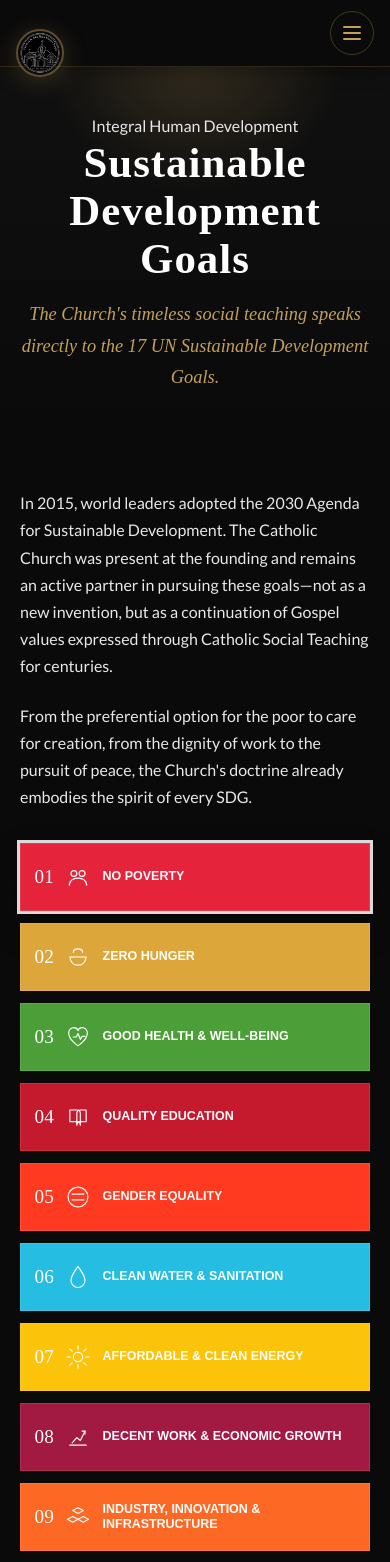
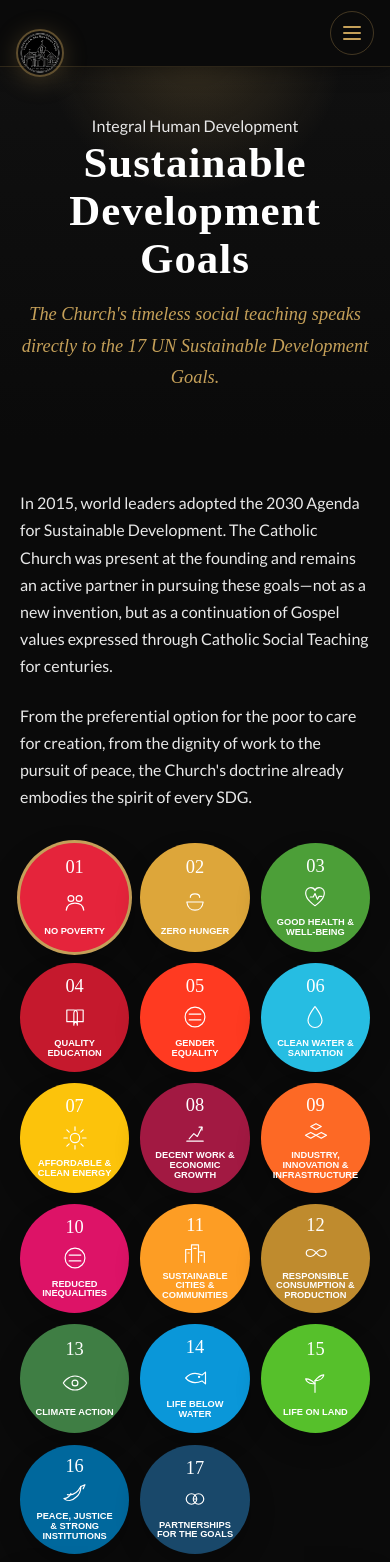
Before and after one commit to edwinjesudass8787/sjbv-tampin, a Next.js app: page /sdg in a window 390 px wide. Shown: the top 1562 px of the page. Built offline with nearby package versions, Linux system fonts and the light colour scheme; a web font is replaced by a local one.

Commit message:
Make SDG goals circular

```diff
--- a/app/globals.css
+++ b/app/globals.css
@@ -207,13 +207,13 @@
 .sdg-wheel-center span { display: block; font-size: clamp(1rem, 2.2vw, 1.55rem); line-height: 1.05; }
 .sdg-wheel-center strong { display: block; color: #5d95c8; font-size: clamp(2.1rem, 5.2vw, 4.2rem); line-height: .95; font-weight: 400; }
 .sdg-wheel-center small { margin-top: .7rem; color: rgba(16,24,43,.58); font-family: Lato, sans-serif; font-size: .72rem; letter-spacing: 2px; }
-.sdg-wheel-item { --tile-width: 142px; --tile-height: 88px; position: absolute; top: 50%; left: 50%; width: var(--tile-width); height: var(--tile-height); display: grid; grid-template-columns: 28px 1fr; grid-template-rows: 1fr auto; gap: .25rem .55rem; align-items: center; padding: .85rem .9rem; border: 8px solid #fff; background: var(--sdg-color); color: #fff; cursor: pointer; transform: translate(-50%, -50%) rotate(var(--angle)) translateY(-305px) rotate(var(--counter-angle)); clip-path: polygon(12% 0, 100% 0, 88% 100%, 0 100%); box-shadow: 0 12px 24px rgba(0,0,0,.12); transition: transform .25s ease, filter .25s ease, box-shadow .25s ease; }
+.sdg-wheel-item { --tile-width: 112px; --tile-height: 112px; position: absolute; top: 50%; left: 50%; width: var(--tile-width); height: var(--tile-height); display: grid; place-items: center; gap: .2rem; padding: .8rem; border: 0; border-radius: 50%; background: var(--sdg-color); color: #fff; cursor: pointer; transform: translate(-50%, -50%) rotate(var(--angle)) translateY(-305px) rotate(var(--counter-angle)); box-shadow: 0 12px 24px rgba(0,0,0,.22); transition: transform .25s ease, filter .25s ease, box-shadow .25s ease; }
 .sdg-wheel-item:hover, .sdg-wheel-item.active { filter: brightness(1.08) saturate(1.08); box-shadow: 0 18px 34px rgba(0,0,0,.24); }
-.sdg-wheel-item.active { outline: 3px solid rgba(255,255,255,.9); outline-offset: -11px; }
-.sdg-wheel-number { font-family: 'EthicSerif-Light', serif; font-size: 1.15rem; opacity: .9; }
-.sdg-wheel-icon { width: 30px; height: 30px; grid-column: 1; grid-row: 1; }
+.sdg-wheel-item.active { outline: 3px solid var(--gold); outline-offset: 5px; }
+.sdg-wheel-number { font-family: 'EthicSerif-Light', serif; font-size: 1.1rem; line-height: 1; opacity: .95; }
+.sdg-wheel-icon { width: 30px; height: 30px; }
 .sdg-wheel-icon svg { width: 100%; height: 100%; }
-.sdg-wheel-title { grid-column: 2; grid-row: 1 / span 2; font-size: .72rem; line-height: 1.15; text-align: left; font-weight: 700; text-transform: uppercase; }
+.sdg-wheel-title { max-width: 86px; font-size: .6rem; line-height: 1.05; text-align: center; font-weight: 700; text-transform: uppercase; }
 .sdg-detail { border-top: 5px solid var(--sdg-color); background: linear-gradient(135deg, rgba(26,26,26,.98), rgba(12,12,12,.98)); padding: clamp(1.5rem, 4vw, 2.4rem); box-shadow: 0 18px 44px rgba(0,0,0,.3); }
 .sdg-detail-number { color: var(--sdg-color); letter-spacing: 3px; text-transform: uppercase; font-size: .78rem; margin-bottom: .75rem; }
 .sdg-detail h2 { font-family: 'EthicSerif-Light', serif; color: var(--white); font-size: clamp(2rem, 4vw, 3rem); line-height: 1.05; margin-bottom: 1rem; }
@@ -270,12 +270,12 @@
   .sdg-wheel-section { display: flex; flex-direction: column; gap: 1.5rem; align-items: stretch; }
   .sdg-wheel { display: none; }
   .sdg-detail { order: 2; }
-  .sdg-mobile-list { order: 1; display: grid; grid-template-columns: repeat(2, minmax(0, 1fr)); gap: .75rem; }
-  .sdg-mobile-item { display: grid; grid-template-columns: auto 28px 1fr; align-items: center; gap: .65rem; min-height: 68px; padding: .85rem; border: 1px solid rgba(255,255,255,.1); background: var(--sdg-color); color: #fff; text-align: left; cursor: pointer; }
-  .sdg-mobile-item.active { box-shadow: 0 0 0 3px rgba(255,255,255,.85), 0 16px 34px rgba(0,0,0,.32); }
-  .sdg-mobile-item span { font-family: 'EthicSerif-Light', serif; font-size: 1.2rem; }
+  .sdg-mobile-list { order: 1; display: grid; grid-template-columns: repeat(4, minmax(0, 1fr)); gap: .8rem; justify-items: center; }
+  .sdg-mobile-item { width: min(100%, 116px); aspect-ratio: 1; display: grid; place-items: center; gap: .25rem; padding: .75rem; border: 0; border-radius: 50%; background: var(--sdg-color); color: #fff; text-align: center; cursor: pointer; box-shadow: 0 12px 26px rgba(0,0,0,.24); }
+  .sdg-mobile-item.active { box-shadow: 0 0 0 3px var(--gold), 0 16px 34px rgba(0,0,0,.32); }
+  .sdg-mobile-item span { font-family: 'EthicSerif-Light', serif; font-size: 1.15rem; line-height: 1; }
   .sdg-mobile-item svg { width: 28px; height: 28px; }
-  .sdg-mobile-item strong { font-size: .78rem; line-height: 1.2; text-transform: uppercase; }
+  .sdg-mobile-item strong { font-size: .58rem; line-height: 1.05; text-transform: uppercase; }
   .timeline { gap: 3rem; }
   .life-card, .life-card:nth-child(even) { grid-template-columns: 1fr; gap: 1.5rem; min-height: auto; }
   .life-card:nth-child(even) .image-wrap, .life-card:nth-child(even) .card-content { order: initial; }
@@ -315,7 +315,7 @@
   .reading-meta, .reading-content { padding: 1rem; }
   .news-grid { grid-template-columns: 1fr; }
   .news-source { align-items: flex-start; flex-direction: column; }
-  .sdg-mobile-list { grid-template-columns: 1fr; }
+  .sdg-mobile-list { grid-template-columns: repeat(3, minmax(0, 1fr)); gap: .7rem; }
   .sdg-detail { padding: 1.25rem; }
   .rosary-loop { width: min(82vw, 300px); }
   .rosary-visual { gap: 1rem; }
```
